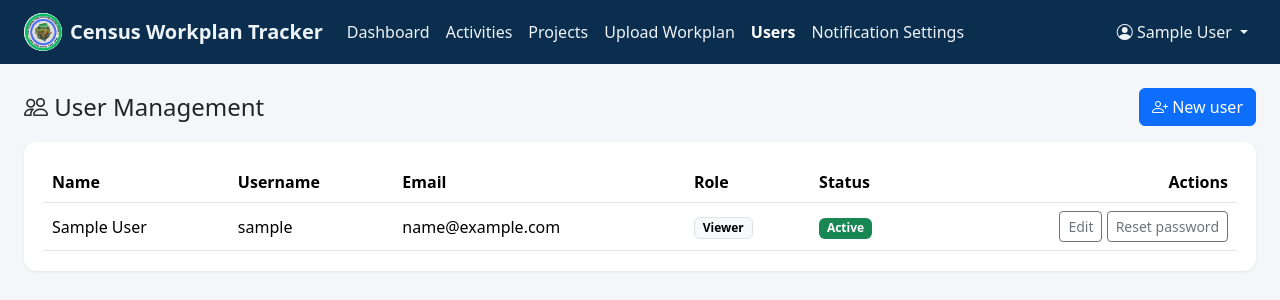
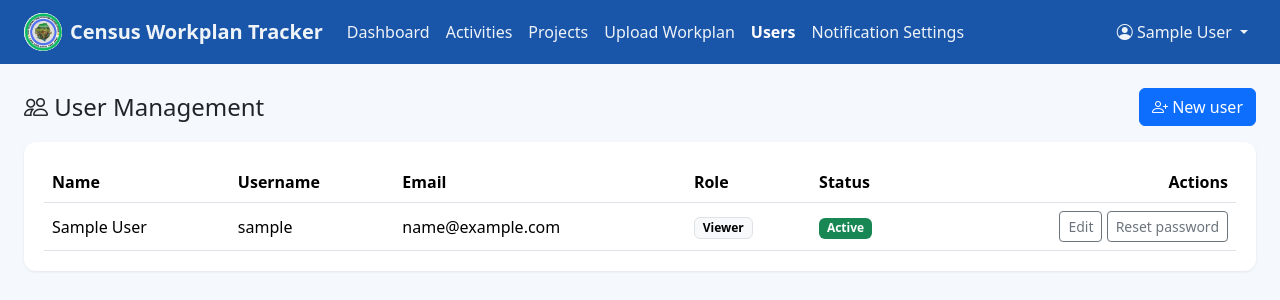
Before and after one commit to tblaudfaust/slcensus-workplan-trackerv2, a Django app: page /accounts/users/ in a window 1280 px wide. Shown: the top 300 px of the page. Run offline with Django 5.2, Linux system fonts and the light colour scheme; the visitor is signed in with stand-in values (Sample User, id 1); data comes from the database, SQL or seed files in the repository; data that the repository does not hold is empty.

Commit message:
Rework theme to blue-and-white; add SMTP SSL support for real email
Shift the site chrome (navbar, countdown banner, page background, email
headers) from a dark-navy scheme to a blue/white palette, keeping the
semantic status colors (green/amber/red) unchanged since those carry
meaning on the dashboard. Status/ongoing blue and the existing accent
blue already fit this palette, so most of the change is in the
--ct-navy/--ct-navy-dark variables and a couple of hardcoded email hexes.

Also add EMAIL_USE_SSL support alongside EMAIL_USE_TLS so the app can
authenticate against a mail server on port 465 (implicit SSL), not just
587 (STARTTLS) -- needed to wire up the organization's real mailbox for
overdue-activity and other notification emails. Real credentials live
only in the local, git-ignored .env file.

Co-Authored-By: Claude Sonnet 5 <noreply@anthropic.com>

```diff
--- a/static/css/app.css
+++ b/static/css/app.css
@@ -1,12 +1,16 @@
 :root {
-  --ct-navy: #0b2e4f;
-  --ct-navy-dark: #081f38;
+  /* Primary brand palette: blue and white. --ct-navy/--ct-navy-dark are kept
+     as the variable names (used throughout this file) but now hold blue
+     tones rather than the earlier dark-navy scheme. */
+  --ct-navy: #1955a8;
+  --ct-navy-dark: #123f7d;
   --ct-accent: #1c7ed6;
+  --ct-blue-pale: #eaf2fd;
   --ct-green: #2f9e44;
   --ct-amber: #f08c00;
   --ct-red: #e03131;
   --ct-gray: #868e96;
-  --ct-bg: #f4f6f9;
+  --ct-bg: #f5f8fd;
 }
 
 body {
@@ -57,7 +61,7 @@ body {
 
 /* Large countdown card shown on the dashboard */
 .countdown-card {
-  background: linear-gradient(135deg, var(--ct-navy), var(--ct-green));
+  background: linear-gradient(135deg, var(--ct-navy), var(--ct-accent));
   border-radius: 0.75rem;
   color: #fff;
   padding: 1.5rem;
@@ -153,7 +157,7 @@ body {
 }
 
 .table-hover-row:hover {
-  background-color: #f1f5f9;
+  background-color: var(--ct-blue-pale);
 }
 
 .gantt-wrapper {
--- a/templates/emails/weekly_digest.html
+++ b/templates/emails/weekly_digest.html
@@ -37,5 +37,5 @@
   {% endfor %}
 </table>
 
-<p style="margin-top:20px;"><a href="{{ site_url }}{% url 'dashboard:home' %}" style="display:inline-block;padding:10px 18px;background:#0b2e4f;color:#ffffff;text-decoration:none;border-radius:4px;font-size:13px;">Open full dashboard</a></p>
+<p style="margin-top:20px;"><a href="{{ site_url }}{% url 'dashboard:home' %}" style="display:inline-block;padding:10px 18px;background:#1955a8;color:#ffffff;text-decoration:none;border-radius:4px;font-size:13px;">Open full dashboard</a></p>
 {% endblock %}
```
Also changed, not shown: census_tracker/settings.py (+5 -2 lines), templates/emails/_base_email.html (+4 -4 lines), 1 other file.
